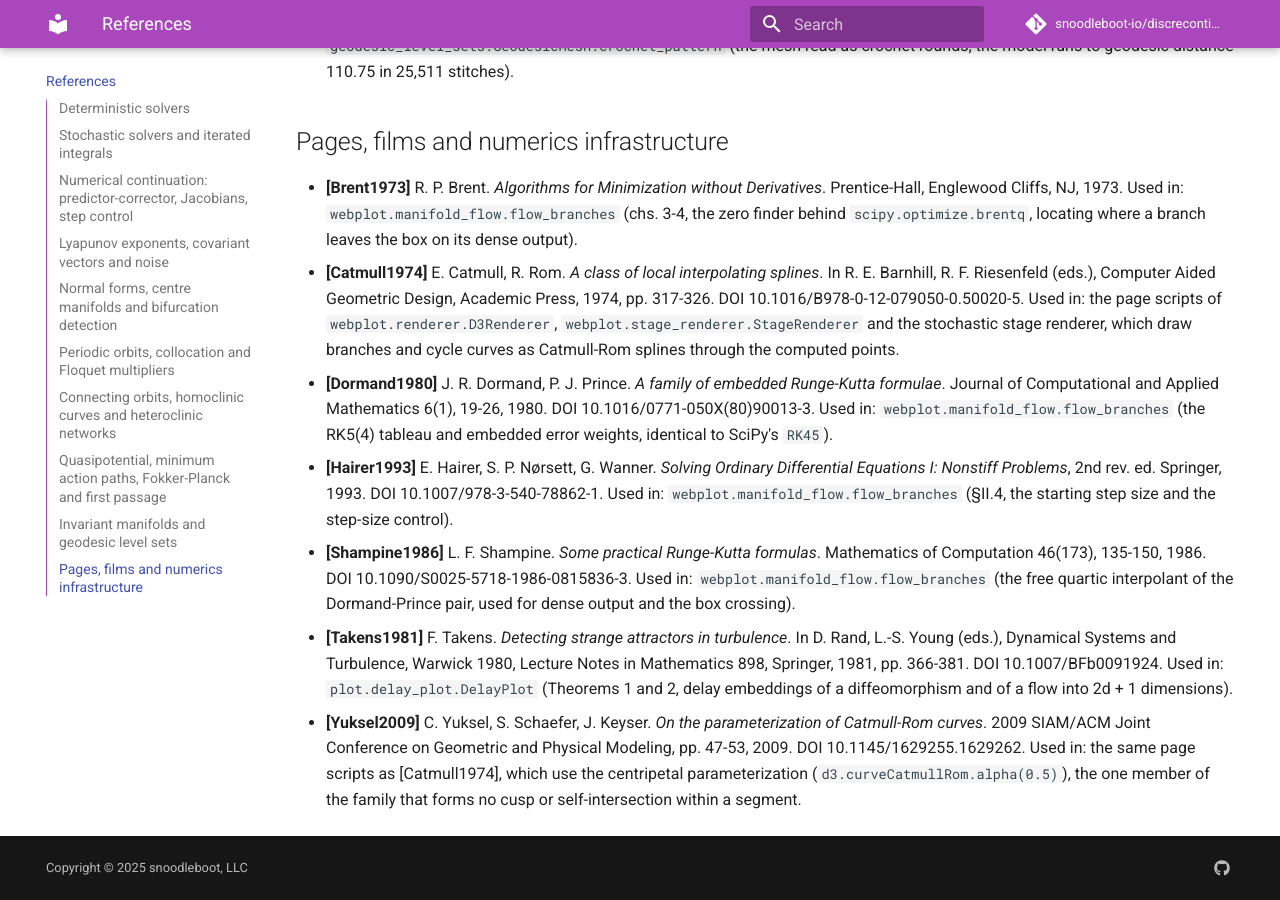
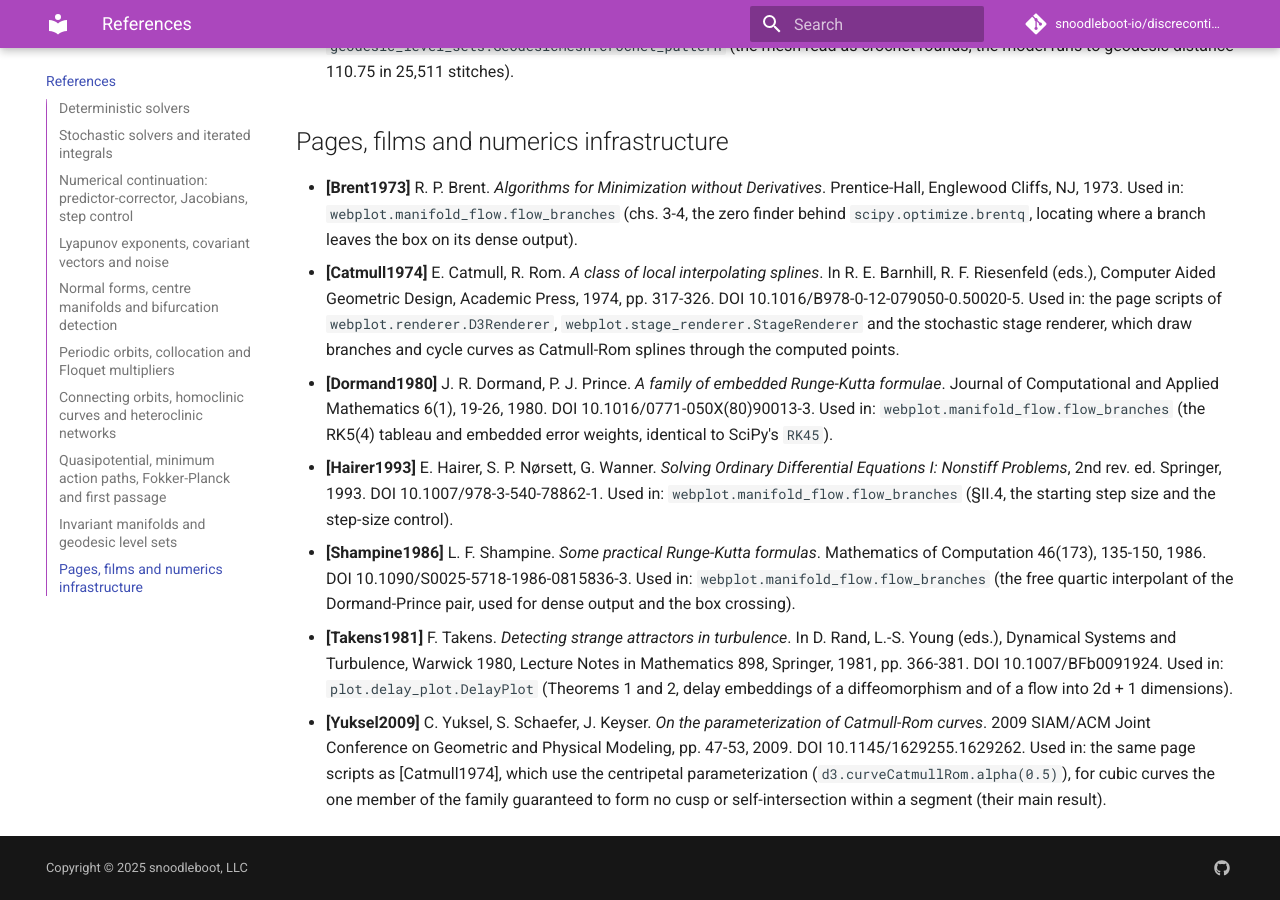
Before and after one commit to snoodleboot-io/discrecontinual_equations, an MkDocs documentation site: the page built from docs/references.md, in a window 1280 px wide and 900 px high, scrolled down 11115 px. Built offline with MkDocs 1.6.1 and Material for MkDocs 9.7.7, drawn with Linux system fonts in a browser that asks for light colours; comment, search, counter and statistics services are not loaded.

Commit message:
Say the centripetal spline is the one guaranteed to form no cusp, as Yuksel, Schaefer and Keyser prove, not the only one that forms none

```diff
--- a/docs/references/pages-and-films.md
+++ b/docs/references/pages-and-films.md
@@ -10,4 +10,4 @@
 - **[Hairer1993]** E. Hairer, S. P. Nørsett, G. Wanner. *Solving Ordinary Differential Equations I: Nonstiff Problems*, 2nd rev. ed. Springer, 1993. DOI 10.1007/978-3-540-78862-1. Used in: `webplot.manifold_flow.flow_branches` (§II.4, the starting step size and the step-size control).
 - **[Shampine1986]** L. F. Shampine. *Some practical Runge-Kutta formulas*. Mathematics of Computation 46(173), 135-150, 1986. DOI 10.1090/S0025-5718-1986-0815836-3. Used in: `webplot.manifold_flow.flow_branches` (the free quartic interpolant of the Dormand-Prince pair, used for dense output and the box crossing).
 - **[Takens1981]** F. Takens. *Detecting strange attractors in turbulence*. In D. Rand, L.-S. Young (eds.), Dynamical Systems and Turbulence, Warwick 1980, Lecture Notes in Mathematics 898, Springer, 1981, pp. 366-381. DOI 10.1007/BFb0091924. Used in: `plot.delay_plot.DelayPlot` (Theorems 1 and 2, delay embeddings of a diffeomorphism and of a flow into 2d + 1 dimensions).
-- **[Yuksel2009]** C. Yuksel, S. Schaefer, J. Keyser. *On the parameterization of Catmull-Rom curves*. 2009 SIAM/ACM Joint Conference on Geometric and Physical Modeling, pp. 47-53, 2009. DOI 10.1145/1629255.1629262. Used in: the same page scripts as [Catmull1974], which use the centripetal parameterization (`d3.curveCatmullRom.alpha(0.5)`), the one member of the family that forms no cusp or self-intersection within a segment.
+- **[Yuksel2009]** C. Yuksel, S. Schaefer, J. Keyser. *On the parameterization of Catmull-Rom curves*. 2009 SIAM/ACM Joint Conference on Geometric and Physical Modeling, pp. 47-53, 2009. DOI 10.1145/1629255.1629262. Used in: the same page scripts as [Catmull1974], which use the centripetal parameterization (`d3.curveCatmullRom.alpha(0.5)`), for cubic curves the one member of the family guaranteed to form no cusp or self-intersection within a segment (their main result).
--- a/docs/user-guide/pages-and-films.md
+++ b/docs/user-guide/pages-and-films.md
@@ -310,7 +310,7 @@ The page scripts draw branches and cycle curves as centripetal Catmull-Rom splin
 are spaced by the chord length raised to a power, $t_{i+1} - t_i = |P_{i+1}-P_i|^{\alpha}$,
 which is how the bundled D3 computes them. $\alpha = 0$ is the uniform spline,
 $\alpha = 1$ the chordal one, and $\alpha = \tfrac12$ the centripetal one. It is the only member of the
-family that forms no cusp or self-intersection within a segment
+family guaranteed to form no cusp or self-intersection within a segment
 [[Yuksel2009](../references.md#pages-films-and-numerics-infrastructure)]. A spline
 still interpolates, so between widely spaced points it shows a smooth curve that
 was never computed.
```
